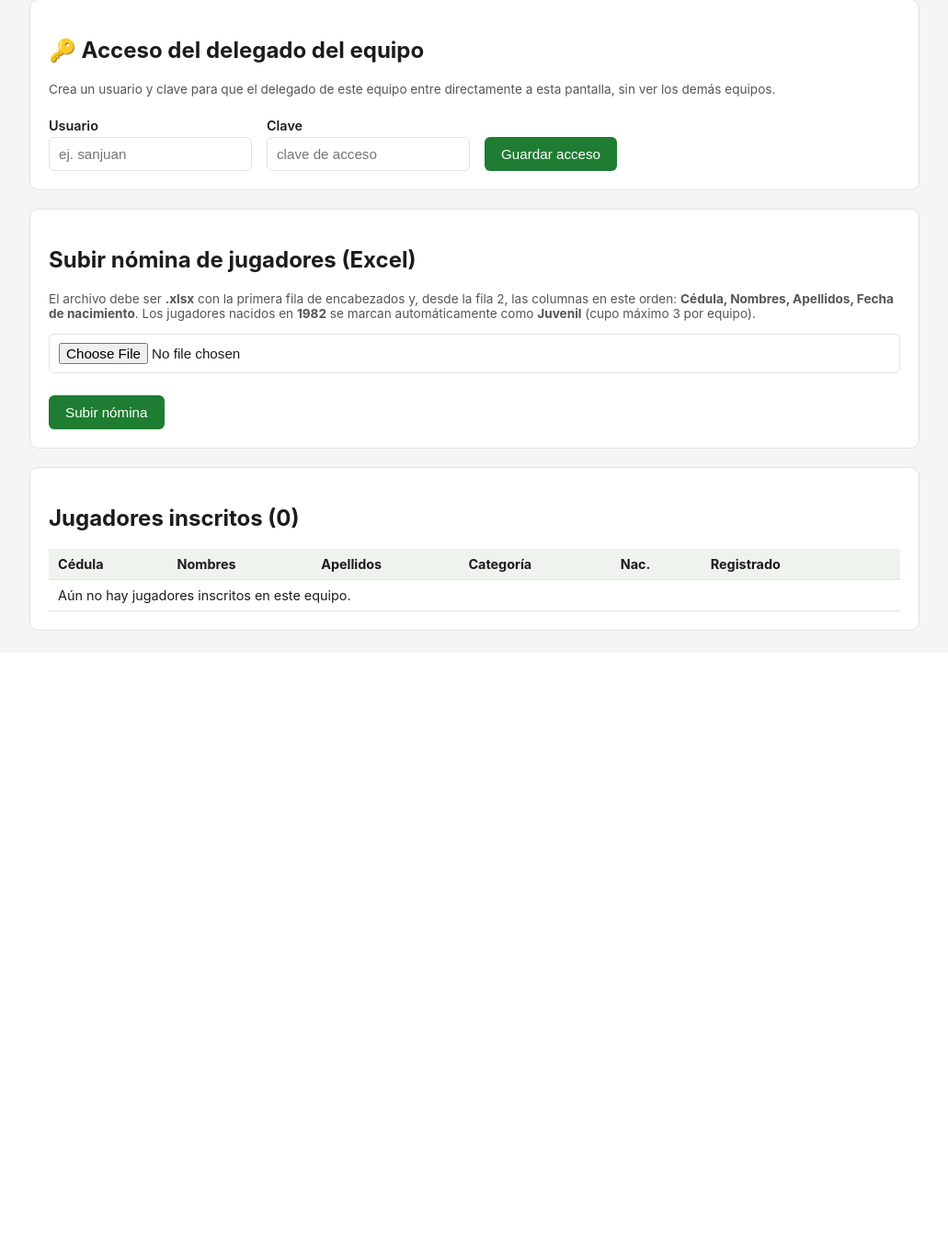
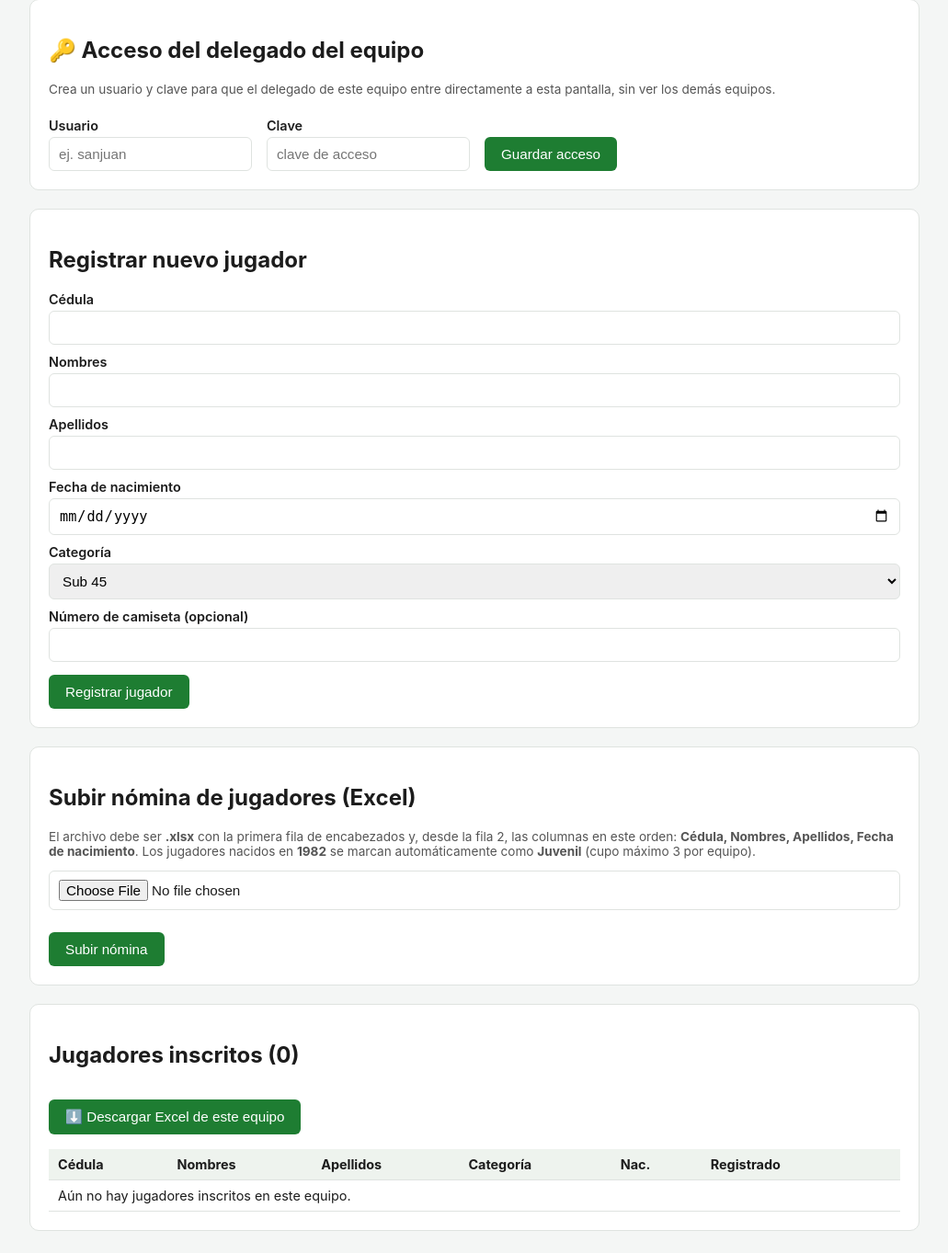
Before and after one commit to FERNANDO85540/LIGA-DEPORTIVA-OYAMBARILLO, a Flask app: page /equipo/1 in a window 1280 px wide. Shown: the part 438-1801 px from the top of the page at 92% size, without its empty margins (124-1155 px from the left). Before the commit the page ends 1124 px from the top, so only its background shows below. Run offline with Flask 3, Linux system fonts and the light colour scheme; the visitor is signed in with stand-in values (Sample User, id 1); data comes from the database, SQL or seed files in the repository; data that the repository does not hold is empty.

Commit message:
Agrega formulario de jugador por equipo y exportacion Excel/PDF
El delegado ahora puede registrar jugadores directamente desde la
pantalla de su equipo (mismo formulario que antes solo tenia el
admin en /inscripcion). Se agrega descarga de Excel por equipo,
Excel general de todos los equipos (solo admin), y descarga del
carnet en PDF (frente y reverso) ademas de la vista PNG existente.

```diff
--- a/app.py
+++ b/app.py
@@ -6,7 +6,7 @@ from datetime import datetime, date
 from functools import wraps
 
 from flask import Flask, render_template, request, redirect, url_for, session, flash, g, send_file
-from openpyxl import load_workbook
+from openpyxl import Workbook, load_workbook
 from PIL import Image, ImageDraw, ImageFont, ImageOps
 
 app = Flask(__name__)
@@ -299,6 +299,68 @@ def detalle_equipo(equipo_id):
     )
 
 
+def _exportar_jugadores_excel(jugadores, nombre_archivo, incluir_equipo=False):
+    wb = Workbook()
+    ws = wb.active
+    ws.title = "Jugadores"
+    encabezados = ["Cédula", "Nombres", "Apellidos", "Fecha nacimiento", "Categoría"]
+    if incluir_equipo:
+        encabezados.insert(0, "Equipo")
+    encabezados += ["Número camiseta", "Registrado"]
+    ws.append(encabezados)
+
+    for j in jugadores:
+        categoria = j["categoria"] + (" - Juvenil" if j["subcategoria"] == "Juvenil" else "")
+        fila = [j["cedula"], j["nombres"], j["apellidos"], j["fecha_nacimiento"] or "", categoria]
+        if incluir_equipo:
+            fila.insert(0, j["equipo"])
+        fila += [j["numero_camiseta"] or "", j["fecha_registro"]]
+        ws.append(fila)
+
+    for i, _ in enumerate(encabezados, start=1):
+        ws.column_dimensions[chr(64 + i)].width = 18
+
+    buf = io.BytesIO()
+    wb.save(buf)
+    buf.seek(0)
+    return send_file(
+        buf,
+        mimetype="application/vnd.openxmlformats-officedocument.spreadsheetml.sheet",
+        as_attachment=True,
+        download_name=nombre_archivo,
+    )
+
+
+@app.route("/equipo/<int:equipo_id>/exportar")
+@login_required
+def exportar_equipo(equipo_id):
+    db = get_db()
+    equipo = db.execute("SELECT * FROM equipos WHERE id = ?", (equipo_id,)).fetchone()
+    if not equipo:
+        flash("Equipo no encontrado.")
+        return redirect(url_for("index"))
+    if not equipo_permitido(equipo_id):
+        flash("No tienes acceso a ese equipo.")
+        return redirect(url_for("index"))
+
+    jugadores = db.execute(
+        "SELECT * FROM jugadores WHERE equipo = ? AND categoria = ? ORDER BY apellidos",
+        (equipo["nombre"], CATEGORIA_ACTIVA),
+    ).fetchall()
+    nombre_archivo = f"jugadores_{equipo['nombre'].replace(' ', '_')}.xlsx"
+    return _exportar_jugadores_excel(jugadores, nombre_archivo)
+
+
+@app.route("/exportar_general")
+@admin_required
+def exportar_general():
+    db = get_db()
+    jugadores = db.execute(
+        "SELECT * FROM jugadores WHERE categoria = ? ORDER BY equipo, apellidos", (CATEGORIA_ACTIVA,)
+    ).fetchall()
+    return _exportar_jugadores_excel(jugadores, "jugadores_liga_oyambarillo.xlsx", incluir_equipo=True)
+
+
 @app.route("/equipo/<int:equipo_id>/pago", methods=["POST"])
 @admin_required
 def actualizar_pago_equipo(equipo_id):
@@ -311,6 +373,68 @@ def actualizar_pago_equipo(equipo_id):
     )
     db.commit()
     flash("Datos de pago actualizados.")
+    return redirect(url_for("detalle_equipo", equipo_id=equipo_id))
+
+
+def _insertar_jugador(db, equipo_nombre, cedula, nombres, apellidos, fecha_nacimiento, subcategoria, numero_camiseta=""):
+    if subcategoria not in SUBCATEGORIAS:
+        subcategoria = "Sub 45"
+
+    if not (cedula and nombres and apellidos):
+        return None, "Cédula, nombres y apellidos son obligatorios."
+
+    count = db.execute(
+        "SELECT COUNT(*) c FROM jugadores WHERE equipo = ? AND categoria = ?",
+        (equipo_nombre, CATEGORIA_ACTIVA),
+    ).fetchone()["c"]
+    if count >= CUPO_MAXIMO_EQUIPO:
+        return None, f"El equipo {equipo_nombre} ya alcanzó el cupo máximo de {CUPO_MAXIMO_EQUIPO} jugadores."
+
+    if subcategoria == "Juvenil" and _contar_juveniles(db, equipo_nombre) >= CUPO_MAXIMO_JUVENIL:
+        return None, f"El equipo {equipo_nombre} ya alcanzó el cupo máximo de {CUPO_MAXIMO_JUVENIL} jugadores Juvenil."
+
+    try:
+        cur = db.execute(
+            """INSERT INTO jugadores
+               (cedula, nombres, apellidos, fecha_nacimiento, equipo, categoria, subcategoria, numero_camiseta, foto_token, fecha_registro)
+               VALUES (?, ?, ?, ?, ?, ?, ?, ?, ?, ?)""",
+            (cedula, nombres, apellidos, fecha_nacimiento, equipo_nombre, CATEGORIA_ACTIVA,
+             subcategoria, numero_camiseta, uuid.uuid4().hex, datetime.now().strftime("%Y-%m-%d %H:%M")),
+        )
+        db.commit()
+        return cur.lastrowid, None
+    except sqlite3.IntegrityError:
+        return None, f"Ya existe un jugador registrado con la cédula {cedula}."
+
+
+@app.route("/equipo/<int:equipo_id>/agregar_jugador", methods=["POST"])
+@login_required
+def agregar_jugador_equipo(equipo_id):
+    db = get_db()
+    equipo = db.execute("SELECT * FROM equipos WHERE id = ?", (equipo_id,)).fetchone()
+    if not equipo:
+        flash("Equipo no encontrado.")
+        return redirect(url_for("index"))
+    if not equipo_permitido(equipo_id):
+        flash("No tienes acceso a ese equipo.")
+        return redirect(url_for("index"))
+
+    jugador_id, error = _insertar_jugador(
+        db,
+        equipo["nombre"],
+        request.form.get("cedula", "").strip(),
+        request.form.get("nombres", "").strip(),
+        request.form.get("apellidos", "").strip(),
+        request.form.get("fecha_nacimiento", "").strip(),
+        request.form.get("subcategoria", "Sub 45").strip(),
+        request.form.get("numero_camiseta", "").strip(),
+    )
+    if error:
+        flash(error)
+    else:
+        flash("Jugador registrado. Completa su ficha y envíale el link de foto.")
+        return redirect(url_for("ficha_jugador", jugador_id=jugador_id))
+
     return redirect(url_for("detalle_equipo", equipo_id=equipo_id))
 
 
@@ -675,6 +799,26 @@ def carnet_jugador(jugador_id):
     return _carnet_response(jugador)
 
 
+@app.route("/jugador/<int:jugador_id>/carnet.pdf")
+@login_required
+def carnet_jugador_pdf(jugador_id):
+    db = get_db()
+    jugador = db.execute("SELECT * FROM jugadores WHERE id = ?", (jugador_id,)).fetchone()
+    if not jugador:
+        flash("Jugador no encontrado.")
+        return redirect(url_for("index"))
+    if not jugador_permitido(db, jugador):
+        flash("No tienes acceso a ese jugador.")
+        return redirect(url_for("index"))
+
+    frente, reverso = _generar_carnet(jugador)
+    buf = io.BytesIO()
+    frente.save(buf, format="PDF", save_all=True, append_images=[reverso])
+    buf.seek(0)
+    nombre_archivo = f"carnet_{jugador['cedula']}.pdf"
+    return send_file(buf, mimetype="application/pdf", as_attachment=True, download_name=nombre_archivo)
+
+
 @app.route("/jugador/<int:jugador_id>/eliminar", methods=["POST"])
 @login_required
 def eliminar_jugador(jugador_id):
--- a/templates/detalle_equipo.html
+++ b/templates/detalle_equipo.html
@@ -53,6 +53,34 @@
 {% endif %}
 
 <div class="card">
+  <h2>Registrar nuevo jugador</h2>
+  <form method="post" action="{{ url_for('agregar_jugador_equipo', equipo_id=equipo.id) }}">
+    <label>Cédula</label>
+    <input type="text" name="cedula" required>
+
+    <label>Nombres</label>
+    <input type="text" name="nombres" required>
+
+    <label>Apellidos</label>
+    <input type="text" name="apellidos" required>
+
+    <label>Fecha de nacimiento</label>
+    <input type="date" name="fecha_nacimiento">
+
+    <label>Categoría</label>
+    <select name="subcategoria">
+      <option value="Sub 45">{{ categoria }}</option>
+      <option value="Juvenil">{{ categoria }} - Juvenil (1982)</option>
+    </select>
+
+    <label>Número de camiseta (opcional)</label>
+    <input type="text" name="numero_camiseta" maxlength="3">
+
+    <button type="submit">Registrar jugador</button>
+  </form>
+</div>
+
+<div class="card">
   <h2>Subir nómina de jugadores (Excel)</h2>
   <p style="font-size:0.85rem; color:#555;">
     El archivo debe ser <strong>.xlsx</strong> con la primera fila de encabezados y, desde la fila 2, las columnas en este orden:
@@ -67,6 +95,7 @@
 
 <div class="card">
   <h2>Jugadores inscritos ({{ jugadores|length }})</h2>
+  <p><a href="{{ url_for('exportar_equipo', equipo_id=equipo.id) }}"><button type="button">⬇️ Descargar Excel de este equipo</button></a></p>
   <table>
     <thead>
       <tr>
--- a/templates/inscripcion.html
+++ b/templates/inscripcion.html
@@ -8,6 +8,7 @@
 
 <div class="card">
   <h2>Equipos participantes</h2>
+  <p><a href="{{ url_for('exportar_general') }}"><button type="button">⬇️ Descargar Excel general (todos los equipos)</button></a></p>
   <div class="cupos-grid">
     {% for e in equipos %}
       <div class="cupo-item">
```
Also changed, not shown: templates/ficha_jugador.html (+5 -2 lines).
